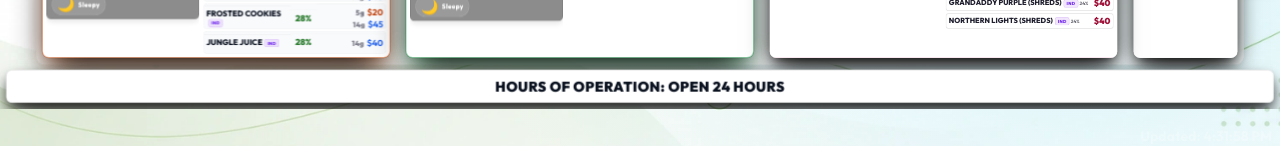
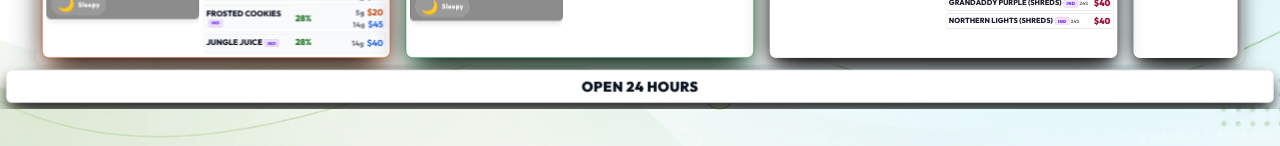
Before and after one commit to athenashopvn888/native-medicine-garden, a Next.js app: page /tv in a window 1280 px wide. Shown: the part 651-797 px from the top of the page. Built offline with nearby package versions, Linux system fonts and the light colour scheme; no server answers; a web font is replaced by a local one.

Commit message:
Shorten NMG TV hours ticker (#18)

```diff
--- a/app/tvTicker.ts
+++ b/app/tvTicker.ts
@@ -1,6 +1,6 @@
 export const TV_TICKER_INTERVAL_MS = 5_500;
 
 export const TV_TICKER_SLIDES = [
-  "HOURS OF OPERATION: OPEN 24 HOURS",
+  "OPEN 24 HOURS",
   "ALL SALES ARE FINAL, NO EXCHANGE, NO REFUND",
 ] as const;
```
Also changed, not shown: 2 other files (tests, documents, lock files or other folders).
